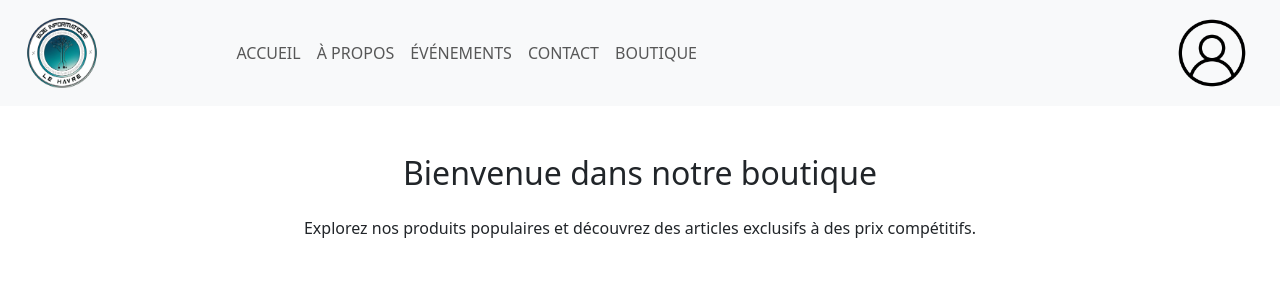
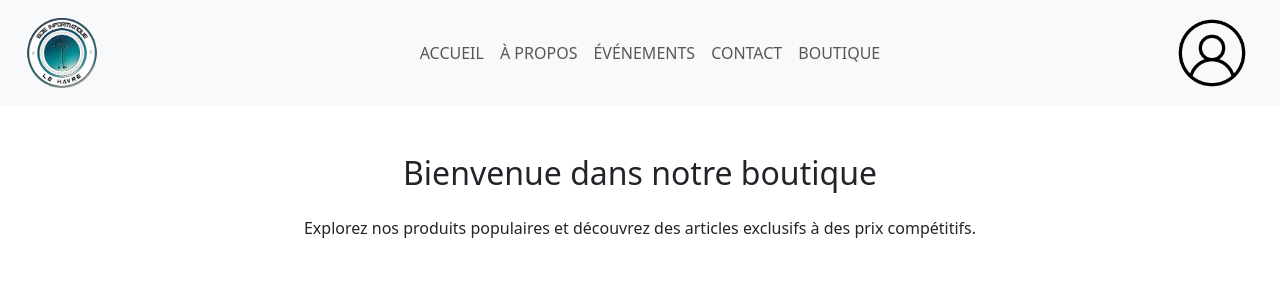
Before and after one commit to SpeakersToo/SiteBDE, a PHP site: template site/app/views/index.html.twig in a window 1280 px wide. Shown: the top 287 px of the page. Run offline with PHP 8.4, Linux system fonts and the light colour scheme; the template is opened without the code that fills it, so the values that code supplies are empty; some libraries are stand-ins or nearby versions.

Commit message:
Fait apparaître les boutons du navbar au milieu

```diff
--- a/site/app/views/_template/base.html.twig
+++ b/site/app/views/_template/base.html.twig
@@ -16,20 +16,19 @@
 
 <!-- Navbar -->
 <nav class="navbar navbar-expand-lg navbar-light bg-light">
-    <div class="container-fluid">
+    <div class="container-fluid d-flex justify-content-between align-items-center">
 
 		<!-- Logo BDE -->
-		<a class="navbar-brand" href="index.php"><img src="../../assets/images/bde.png" width=100dp alt="Logo du BDE"></a>
-        <button class="navbar-toggler" type="button" data-bs-toggle="collapse"
-                data-bs-target="#navbarNav" aria-controls="navbarNav" aria-expanded="false" aria-label="Toggle navigation">
-            <i class="fa-solid fa-bars"></i>
-        </button>
-
-		<!-- Espacement -->
-		<div style="width:8%"></div>
+		<a class="navbar-brand" href="index.php">
+			<img src="../../assets/images/bde.png" width=100dp alt="Logo du BDE">
+		</a>
+			<!--<button class="navbar-toggler" type="button" data-bs-toggle="collapse"
+					data-bs-target="#navbarNav" aria-controls="navbarNav" aria-expanded="false" aria-label="Toggle navigation">
+				<i class="fa-solid fa-bars"></i>
+			</button>-->
 
 		<!-- Liste des boutons de navigation -->
-        <div class="collapse navbar-collapse" id="navbarNav" style="left-padding:100px; left-margin:100px;">
+        <div class="collapse navbar-collapse justify-content-center" id="navbarNav">
             <ul class="navbar-nav">
                 <li class="nav-item">
                     <a class="nav-link" href="index.php">ACCUEIL</a>
@@ -50,7 +49,9 @@
         </div>
 
 		<!-- Photo de profil -->
-        <a class="navbar-brand" href="index.php"><img src="../../assets/images/profil.png" width=80dp alt="Profil"></a>
+        <a class="navbar-brand" href="index.php">
+			<img src="../../assets/images/profil.png" width=80dp alt="Profil">
+		</a>
     </div>
 </nav>
 
@@ -61,7 +62,7 @@
 <footer class="bg-light">
 	<div class="container-fluid">
 		<h6 style="text-align:center; width:90%;">BDE Informatique - Le Havre © 2025</h6>
-    	<a id="insta_logo" href="https://www.instagram.com/bdeinfo_lh/"><img src="../../assets/images/logo-instagram-noir-png.png" width=80dp alt="Instagram"></a>
+    	<a id="insta_logo" href="https://www.instagram.com/bdeinfo_lh/"><img src="../../assets/images/logo-instagram-noir-png.png" alt="Instagram"></a>
 	</div>
 	<!-- Photo de profil -->
 </footer>
```
